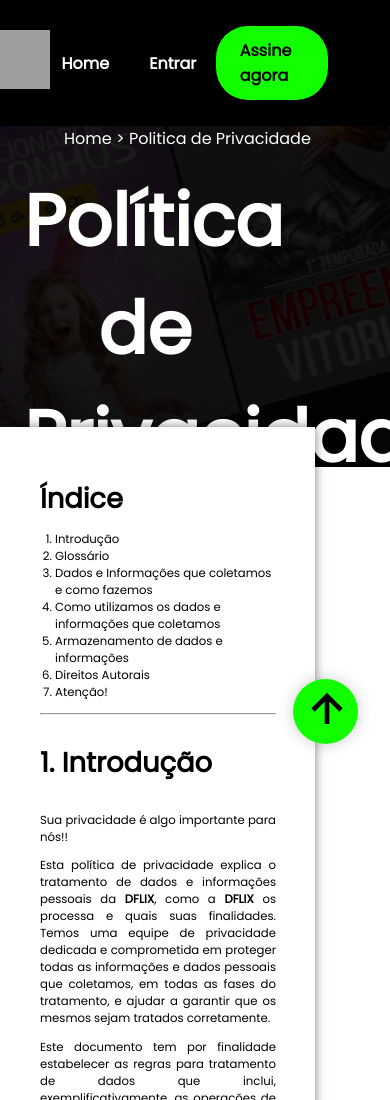
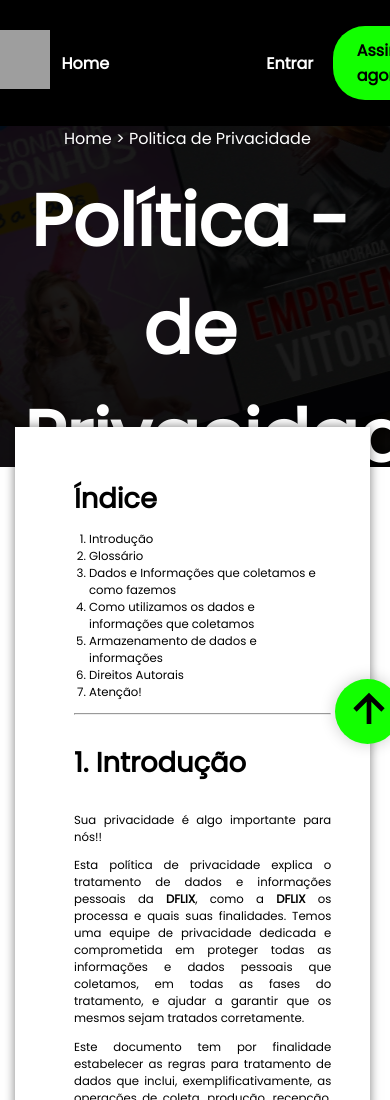
Before and after one commit to Pedro-lopes21/Pagina-em-CSS-HTML, a plain HTML site: page index.html in a window 390 px wide. Shown: the top 1100 px of the page. Drawn offline with Linux system fonts and the light colour scheme; grey boxes are pictures that could not be loaded.

Commit message:
Ajustes para Tablet

```diff
--- a/tablet.css
+++ b/tablet.css
@@ -11,6 +11,7 @@
 
     header nav ul{
         gap: 5vw;
+        margin-left: 30vw;
     }
 
     main#titulo{
@@ -19,7 +20,7 @@
 
     div#div_main h1{
         font-size: 4.5rem;
-        margin: 0px 100px 0px 0px;
+        margin: 0px 10px 0px 0px;
         padding: 0px;
     }
 
@@ -28,13 +29,13 @@
     }
 
     section{
-        margin: -40px 0px 0px -110px;
+        margin: -40px 0px 0px -5px;
     }
 
     div#div_texto{
         margin: 0px;
         padding-left: 15%;
-        max-width: 70%;
+        max-width: 90%;
     }
 
     article h3{
@@ -54,7 +55,7 @@
     }
 
     button{
-        left: 75vw;
+        left: 86vw;
     }
 
     div#div_rodape{
```
